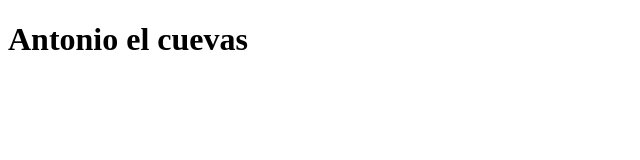
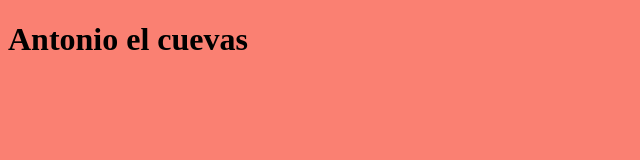
Before and after one commit to ICV-24-25/practica-githubflow-2, a plain HTML site: page src/index.html in a window 1280 px wide. Shown: the whole page, without its empty margins (0-640 px from the left). Drawn offline with Linux system fonts and the light colour scheme.

Commit message:
index vinculado a css

```diff
--- a/src/index.html
+++ b/src/index.html
@@ -1,5 +1,6 @@
 <!DOCTYPE html>
 <html lang="es">
+    <link rel="stylesheet" href="estiloso.css">
 <head>
     <meta charset="UTF-8">
     <title>Pagina de los Pacos</title>
```
